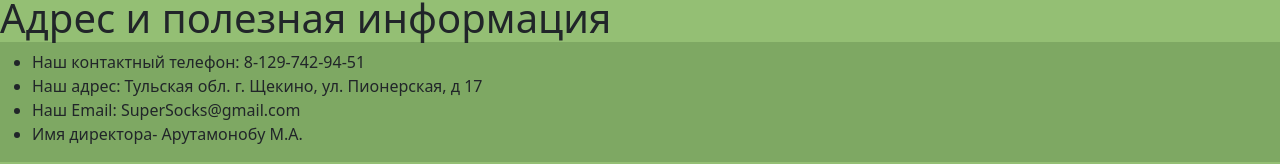
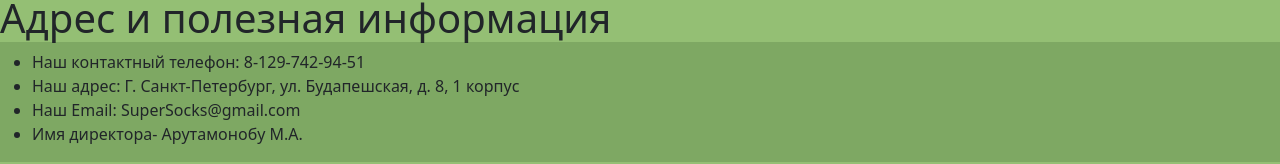
Before and after one commit to Mishanson/SetProg, a plain HTML site: page contacts.html in a window 1280 px wide. Shown: the part 641-805 px from the top of the page. Drawn offline with nearby package versions, Linux system fonts and the light colour scheme.

Commit message:
Шестая лабораторка

```diff
--- a/Лабораторка 6/contacts.html
+++ b/contacts.html
@@ -48,7 +48,7 @@
 	<h1>Адрес и полезная информация</h1>
 	<ul>
 		<li>Наш контактный телефон: 8-129-742-94-51</li>
-		<li>Наш адрес: Тульская обл. г. Щекино, ул. Пионерская, д 17</li>
+		<li>Наш адрес: Г. Санкт-Петербург, ул. Будапешская, д. 8, 1 корпус</li>
 		<li>Наш Email: SuperSocks@gmail.com</li>
 		<li>Имя директора- Арутамонобу М.А.</li>
 	</ul>
```
Also changed, not shown: Gear.png (renamed from Лабораторка 6/Gear.png), GearS.png (renamed from Лабораторка 6/GearS.png), Socks1.html (renamed from Лабораторка 6/Socks1.html), Socks2.html (renamed from Лабораторка 6/Socks2.html), Socks3.html (renamed from Лабораторка 6/Socks3.html), bsock.jpg (renamed from Лабораторка 6/bsock.jpg), catalogue.html (renamed from Лабораторка 6/catalogue.html), index.html (renamed from Лабораторка 6/index.html), lsock.jpg (renamed from Лабораторка 6/lsock.jpg), style.css (renamed from Лабораторка 6/style.css), supersocks.png (renamed from Лабораторка 6/supersocks.png), supersocks_less_wide.png (renamed from Лабораторка 6/supersocks_less_wide.png), supersocks_lesser_wide.png (renamed from Лабораторка 6/supersocks_lesser_wide.png), supersocks_wide.png (renamed from Лабораторка 6/supersocks_wide.png), 1 more files.
